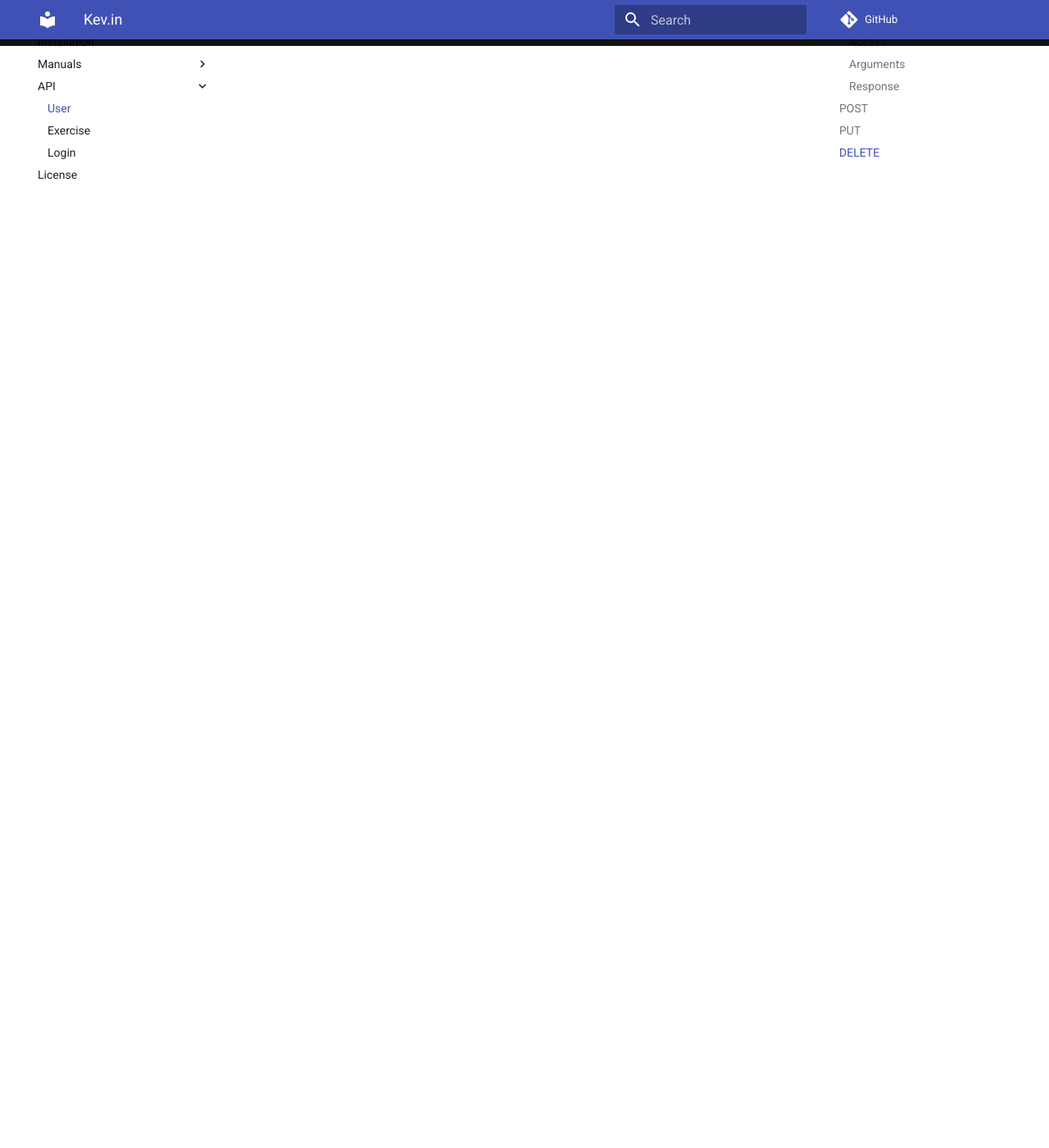
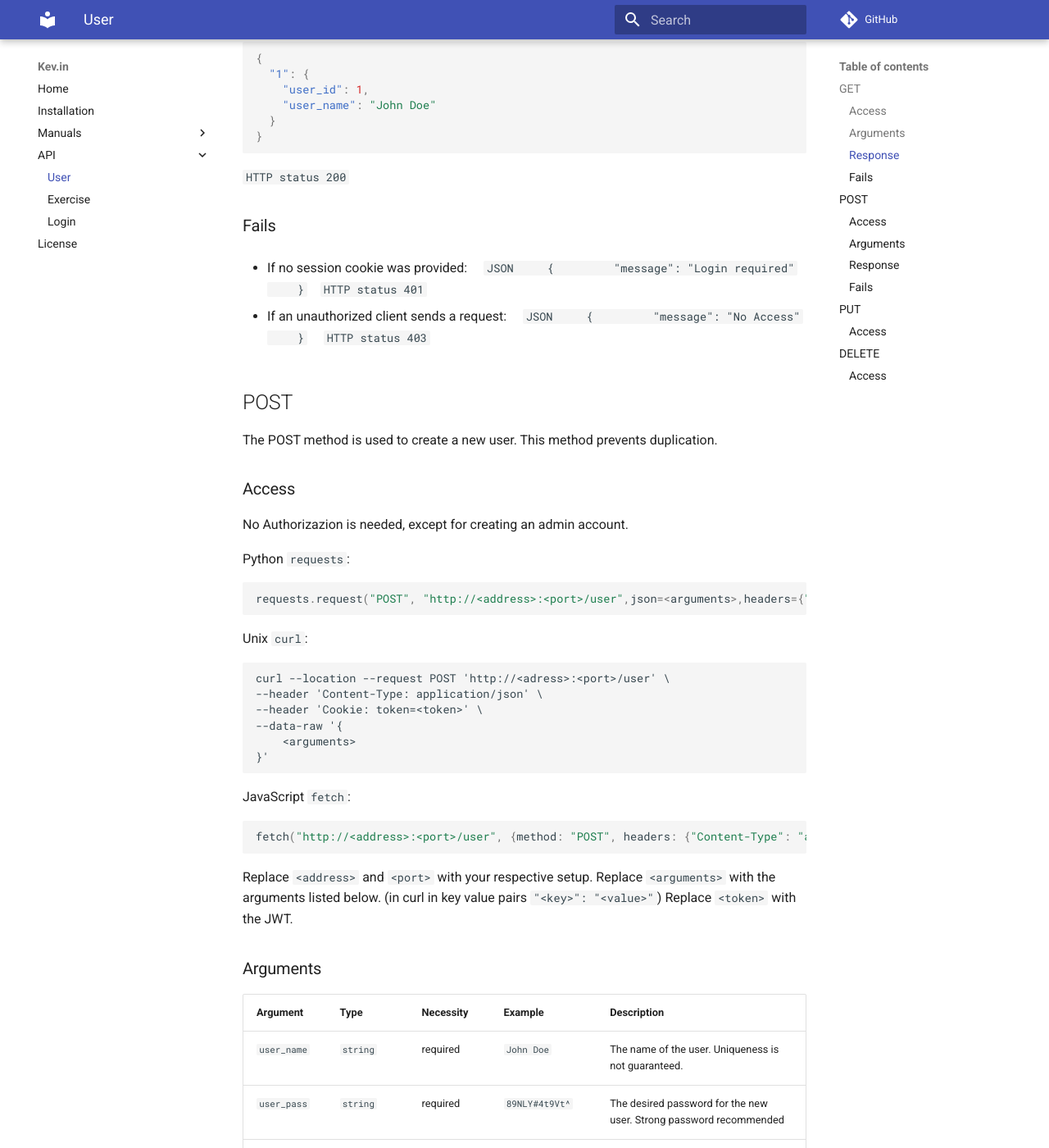
Before and after one commit to mlinke-ai/kev_in, an MkDocs documentation site: the page built from docs/api/user.md, in a window 1280 px wide and 1400 px high, scrolled down 1869 px. Shown: the whole window at 82% size. Built offline with MkDocs 1.6.1 and Material for MkDocs 9.7.7, drawn with Linux system fonts in a browser that asks for light colours; comment, search, counter and statistics services are not loaded; before the commit the page ends 1925 px from its top, so only the background shows below that; some of the changed text lies outside the part shown.

Commit message:
WIP - updated GET and POST method's documentation TODO: - Finish PUT and DELETE - Documentation for authorize?

````diff
--- a/docs/api/user.md
+++ b/docs/api/user.md
@@ -2,19 +2,17 @@
 title: Kev.in
 summary: A learning platform for programming beginners.
 authors:
-    - Max Linke
-    - and others
+    - Max Linke
+    - and others
 date: 2022-11-26
 ---
 
 # User API
 
 The user route is the endpoint to perform all different kinds of operations on the user database.
-
 The endpoint can be accessed at `<address>:<port>/user`.
-
 !!! danger "Authentication!"
-    Currently there is no request authentication!
+    Currently there is no request authentication!
 
 ## GET
 
@@ -25,15 +23,18 @@ The GET method is used to retrieve user data based on attributes.
 Python `requests`:
 
 ```python
-requests.request("GET", "http://<address>:<port>/user?<arguments>", headers={"Content-Type": "application/json"})
+requests.request("GET", "http://<address>:<port>/user?<arguments>", headers={"Content-Type": "application/json", "Cookie": "token=<token>"})
 ```
 
 Unix `curl`:
 
 ```
-curl --location --request GET 'http://<adress>:<port>/user?<arguments>' \
+curl --location --request GET 'http://<adress>:<port>/user' \
 --header 'Content-Type: application/json' \
---data-raw ''
+--header 'Cookie: token=<token>' \
+--data-raw '{
+	<arguments>
+}'
 ```
 
 JavaScript `fetch`:
@@ -47,30 +48,206 @@ Replace `<arguments>` with with key value pairs in the form `key=value` (key is
 
 ### Arguments
 
-| Argument | Type | Necessity | Example | Description |
-|---|---|---|---|---|
-| `user_id` | `int` | optional | `1` | The ID of the user. Normally obtained after creating a new user. |
-| `user_name` | `string` | optional | `John Doe` | The name of the user. Uniqueness is not guaranteed. |
-| `user_mail` | `string` | optional | `john.doe@example.com` | The e-mail address of the user. |
+| Argument      | Type     | Necessity | Example                | Description                                                      |
+| ------------- | -------- | --------- | ---------------------- | ---------------------------------------------------------------- |
+| `user_id`     | `int`    | optional  | `1`                    | The ID of the user. Normally obtained after creating a new user. |
+| `user_name`   | `string` | optional  | `John Doe`             | The name of the user. Uniqueness is not guaranteed.              |
+| `user_mail`   | `string` | optional  | `john.doe@example.com` | The e-mail address of the user.                                  |
+| `user_admin`  | `bool`   | optional  | `False`                | Wether the queried for user is an admin                          |
+| `user_sadmin` | `bool`   | optional  | `True`                 | Wether the queried for user is a super admin                     |
 
 Arguments are constructed as dictionaries or JSON objects.
 
 ### Response
 
-The response is a dictionary or JSON object. The user ID is mapped to all user attributes.
+The response is a dictionary or JSON object, together with the HTTP status 200.
+The user ID is mapped to all user attributes.
+If you pass `user_id` < 1, it will be ignored. If you pass multiple arguments, you query the system with multiple arguments.
+
+NOTE: It is possible that the system returns up to `Config.MAX_ITEMS_RETURNED` items. If your query would select more items, only the first 20 items will be returned.
 
 ```JSON
 {
-  "1": {
-    "user_id": 1,
-    "user_name": "John Doe",
-    "user_mail": "john.doe@example.com"
-  }
+  "1": {
+    "user_id": 1,
+    "user_name": "John Doe"
+  }
 }
 ```
+	`HTTP status 200`
+
+### Fails
+
+- If no session cookie was provided:
+    ```JSON
+    {
+        "message": "Login required"
+    }
+    ```
+   `HTTP status 401`
+
+- If an unauthorized client sends a request:
+    ```JSON
+    {
+        "message": "No Access"
+    }
+    ```
+    `HTTP status 403`
 
 ## POST
 
+The POST method is used to create a new user.
+This method prevents duplication.
+
+### Access
+
+No Authorizazion is needed, except for creating an admin account.
+
+Python `requests`:
+
+```python
+requests.request("POST", "http://<address>:<port>/user",json=<arguments>,headers={"Content-Type": "application/json", "Cookie": "token=<token>"})
+```
+
+Unix `curl`:
+
+```
+curl --location --request POST 'http://<adress>:<port>/user' \
+--header 'Content-Type: application/json' \
+--header 'Cookie: token=<token>' \
+--data-raw '{
+	<arguments>
+}'
+```
+
+JavaScript `fetch`:
+
+```javascript
+fetch("http://<address>:<port>/user", {method: "POST", headers: {"Content-Type": "application/json", "Cookie": "token=<token>"}, body: JSON.stringify(<arguments>)})
+```
+
+Replace `<address>` and `<port>` with your respective setup.
+Replace `<arguments>` with the arguments listed below. (in curl in key value pairs `"<key>": "<value>"`)
+Replace `<token>` with the JWT.
+
+### Arguments
+
+| Argument     | Type     | Necessity | Example                | Description                                                        |
+| ------------ | -------- | --------- | ---------------------- | ------------------------------------------------------------------ |
+| `user_name`  | `string` | required  | `John Doe`             | The name of the user. Uniqueness is not guaranteed.                |
+| `user_pass`  | `string` | required  | `89NLY#4t9Vt^`         | The desired password for the new user. Strong password recommended |
+| `user_mail`  | `string` | required  | `john.doe@example.com` | The e-mail address of the user.                                    |
+| `user_admin` | `bool`   | required  | `False`                | Wether an admin is being created                                   |
+
+### Response
+
+The response is a dictionary or JSON object, Together with HTTP status 201. New user's name and id will be returned.
+
+```JSON
+{
+	"message": "The user was created successfully",
+	"user_name": "John Doe",
+	"user_id": 1
+}
+```
+	`HTTP status 201`
+
+### Fails
+
+- If no session cookie was provided:
+    ```JSON
+    {
+        "message": "Login required"
+    }
+    ```
+   `HTTP status 401`
+
+- If an unauthorized client sends a request:
+    ```JSON
+    {
+        "message": "No Access"
+    }
+    ```
+    `HTTP status 403`
+
+- If the request contains already existing user name or email:
+    ```JSON
+    {
+        "message": "A user with this name already exists"
+    }
+    ```
+    `HTTP status 409`
+
+- If the user could not be added to the database for some reason:
+    ```JSON
+    {
+        "message": "An error occurred while creating the user"
+    }
+    ```
+    `HTTP status 500`
+
 ## PUT
 
+### Access
+
+Python `requests`:
+
+```python
+requests.request("PUT", "http://<address>:<port>/exercise", json=<arguments>, headers={"Content-Type": "application/json", "Cookie": "token=<token>"})
+```
+
+Unix `curl`:
+
+```
+curl --location --request PUT 'http://<adress>:<port>/user' \
+--header 'Content-Type: application/json' \
+--header 'Cookie: token=<token>' \
+--data-raw '{
+	<arguments>
+}'
+```
+
+JavaScript `fetch`:
+
+```javascript
+fetch("http://<address>:<port>/user", {method: "PUT", headers: {"Content-Type": "application/json", "Cookie": "token=<token>"}, body: JSON.stringify(<arguments>)})
+```
+
+Replace `<address>` and `<port>` with your respective setup.
+Replace `<arguments>` with the arguments listed below. (in curl in key value pairs `"<key>": "<value>"`)
+Replace `<token>` with the JWT.
+
+**TODO: Arguments and response**
+
 ## DELETE
+
+### Access
+
+Python `requests`:
+
+```python
+requests.request("DELETE", "http://<address>:<port>/exercise", json=<arguments>, headers={"Content-Type": "application/json", "Cookie": "token=<token>"})
+```
+
+Unix `curl`:
+
+```
+curl --location --request PUT 'http://<adress>:<port>/user' \
+--header 'Content-Type: application/json' \
+--header 'Cookie: token=<token>' \
+--data-raw '{
+	<arguments>
+}'
+```
+
+JavaScript `fetch`:
+
+```javascript
+fetch("http://<address>:<port>/user", {method: "DELETE", headers: {"Content-Type": "application/json", "Cookie": "token=<token>"}, body: JSON.stringify(<arguments>)})
+```
+
+Replace `<address>` and `<port>` with your respective setup.
+Replace `<arguments>` with the arguments listed below. (in curl in key value pairs `"<key>": "<value>"`)
+Replace `<token>` with the JWT.
+
+**TODO: Arguments and response**
````
